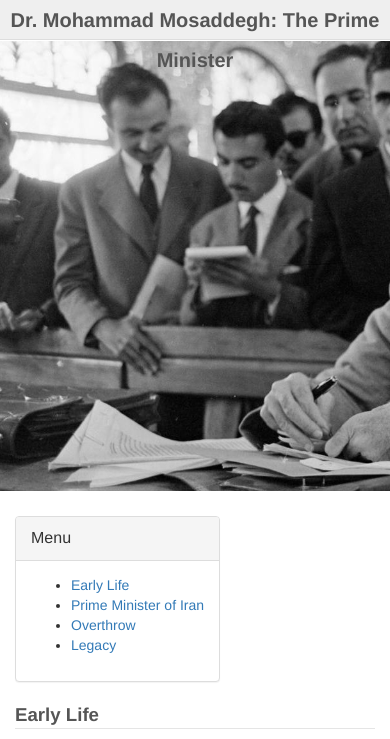
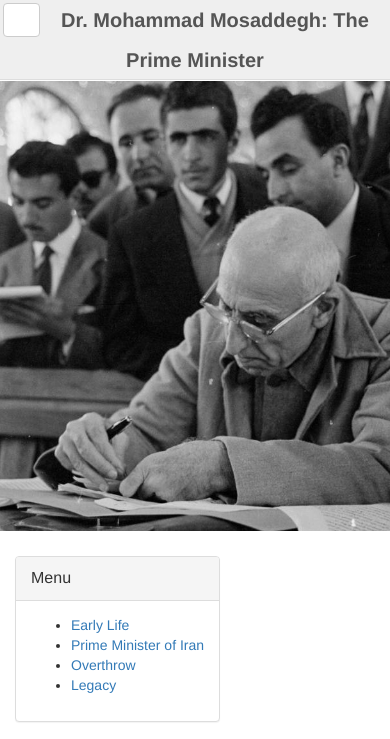
Before and after one commit to neo13/com.tributepage.freecodecamp, a website: page index.html in a window 390 px wide. Shown: the top 739 px of the page. Drawn offline with Linux system fonts and the light colour scheme.

Commit message:
mobile and tablet menu btn

```diff
--- a/index.html
+++ b/index.html
@@ -11,13 +11,17 @@
     <body>
         <!-- Header -->
         <header>
+            <div id="offcanvas-nav-menu-icon-container">
+                <button class="btn btn-default">
+                    <span class="glyphicon glyphicon-align-left" aria-hidden="true"></span>
+                </button>
+            </div>
             <div id="title-container">
                 <a href="/" id="title">
                     Dr. Mohammad Mosaddegh: The Prime Minister
                 </a>
             </div>
             <div id="parallax-container">
-                <!--<img src="img/parallax.jpeg" alt="Dr. Mosaddegh">-->
             </div>
         </header>
         <!-- /Header -->
--- a/sass/main.scss
+++ b/sass/main.scss
@@ -1,5 +1,5 @@
 // override font path
-$icon-font-path: 			"fonts/";
+$icon-font-path: 			"../fonts/";
 $background-color:			#efefef;
 $typographi-color:			#555;
 
@@ -13,6 +13,17 @@ header {
 	width: 100%;
 	margin-bottom: 25px;
 
+	div#offcanvas-nav-menu-icon-container {
+		visibility: hidden;
+		float: left;
+		margin-left: 3px;
+		margin-top: 3px;
+
+		@media screen and (max-width: 768px) {
+			visibility: visible;
+		}
+	}
+
 	div#title-container {
 		height: 40px;
 		line-height: 40px;
@@ -23,6 +34,11 @@ header {
 		margin-bottom: 1px;
 		background-color: $background-color;
 		border-bottom: darken($background-color, 7%) solid 1px;
+
+		@media screen and (max-width: 496px) {
+			height: 80px;
+		}
+
 		a {
 			color: $typographi-color;
 
@@ -36,7 +52,7 @@ header {
 	div#parallax-container {
 		height: 450px;
 		background: url('../img/parallax.jpeg');
-		background-position: bottom left;
+		background-position: bottom center;
 		background-repeat: no-repeat;
 		background-size: cover;
 	}
```
Also changed, not shown: dist/main.css.
